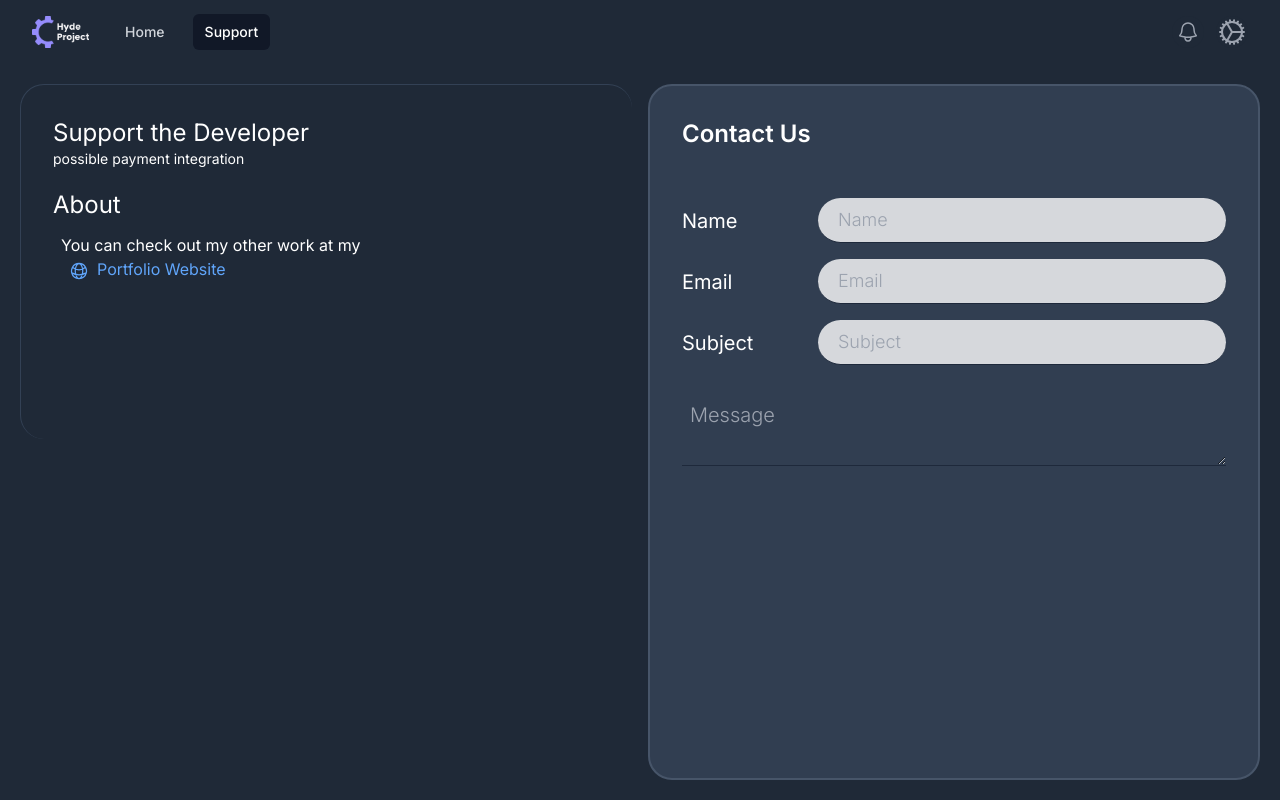
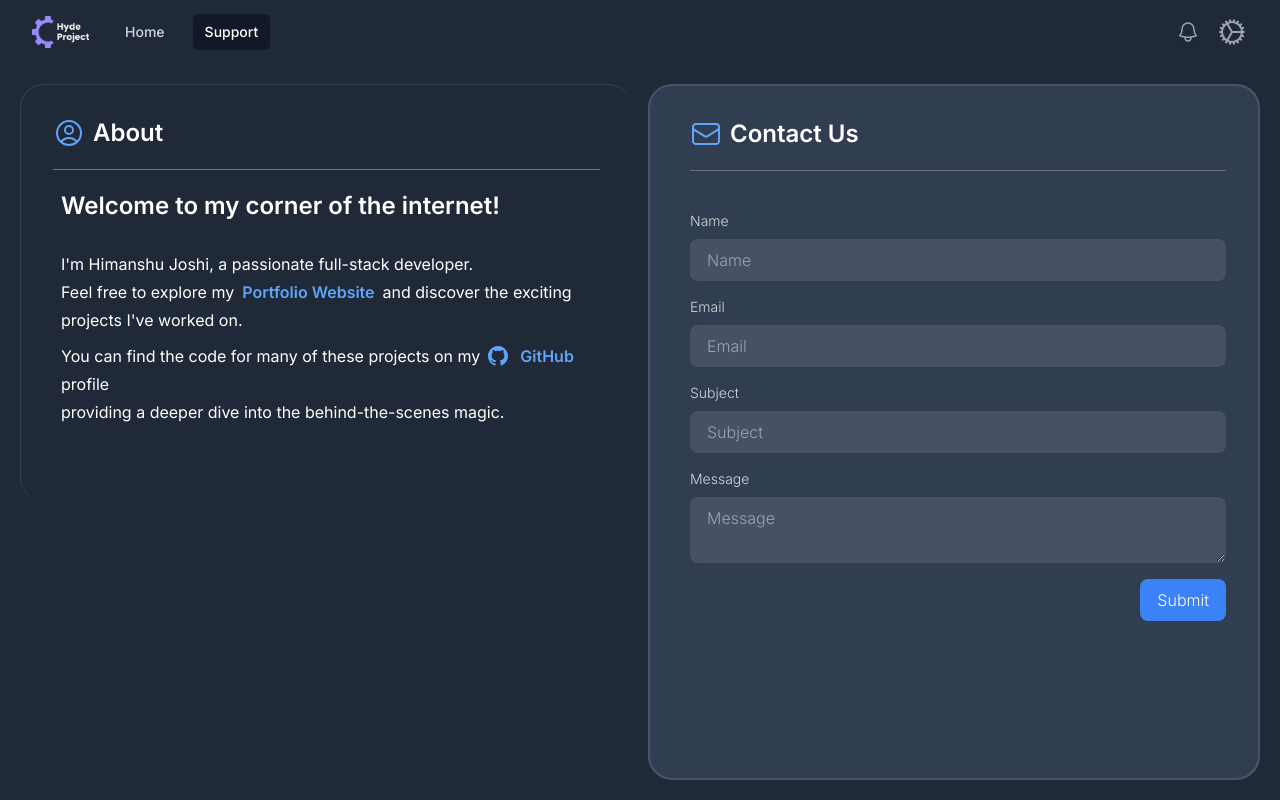
Before and after one commit to ItsHyde-dev/The-Hyde-Project, a Next.js app: page /support in a window 1280 px wide. Built offline with nearby package versions, Linux system fonts and the light colour scheme.

Commit message:
added support page

```diff
--- a/app/globals.css
+++ b/app/globals.css
@@ -74,3 +74,8 @@
 /* background-attachment: fixed; */
 /* background-repeat: no-repeat; */
 /* } */
+
+html {
+  background-color: #1f2937;
+  background-image: none;
+}
--- a/app/support/page.tsx
+++ b/app/support/page.tsx
@@ -1,8 +1,12 @@
 import NavBar from "@/components/navbar";
-import { GlobeAltIcon } from "@heroicons/react/24/outline";
+import { EnvelopeIcon, GlobeAltIcon, UserCircleIcon } from "@heroicons/react/24/outline";
+import { Metadata } from "next";
+
+export const metadata: Metadata = {
+  title: "Support - The Hyde Project",
+}
 
 export default function SupportPage() {
-
   return <div className="flex h-screen flex-col bg-gray-800">
     <NavBar currentFocus="Support" />
     <SupportPageBody />
@@ -28,55 +32,120 @@
 function ContactForm() {
   return (
     <div>
-      Contact Us
-      <form className="my-10">
-        <div style={{ display: "grid", gridTemplateColumns: "1fr 3fr", justifyContent: "center", alignItems: "center" }}>
-          <label htmlFor="name" className="text-white font-normal text-xl">Name</label>
+      <span className="ml-2 flex flex-row items-center border-b-[1px] border-gray-500 pb-5">
+        <EnvelopeIcon className="h-8 w-8 inline mr-2 text-blue-400" />
+        Contact Us
+      </span>
+      <form className="my-8 ml-2">
+        <div className="flex flex-col">
+          <label className="text-gray-300 font-light text-sm mt-2">Name</label>
           <TextInput id="name" type="text" placeholder="Name" />
-          <label htmlFor="email" className="text-white font-normal text-xl">Email</label>
+          <label className="text-gray-300 font-light text-sm mt-2">Email</label>
           <TextInput id="email" type="email" placeholder="Email" />
-          <label htmlFor="subject" className="text-white font-normal text-xl">Subject</label>
+          <label className="text-gray-300 font-light text-sm mt-2">Subject</label>
           <TextInput id="subject" type="text" placeholder="Subject" />
+          <label className="text-gray-300 font-light text-sm mt-2">Message</label>
+          <textarea
+            className="
+              text-gray-300 font-light text-base
+              w-full
+              bg-white bg-opacity-10
+              rounded-lg
+              outline-none
+              border-[1px] border-transparent
+              focus:border-gray-300
+              p-2 px-4 my-2
+            " placeholder="Message" />
         </div>
-        <textarea className="text-white font-light text-xl w-full bg-transparent outline-none border-b-[0.7px] border-slate-800 p-2 my-5" placeholder="Message" />
+        <div className="flex justify-end" >
+          <SubmitButton />
+        </div>
       </form>
     </div>
+  )
+}
+
+function SubmitButton() {
+  return (
+    <button
+      className="
+        text-white font-light text-base
+        bg-blue-500
+        rounded-lg
+        outline-none
+        border-[1px] border-transparent
+        focus:border-gray-300
+        p-2 px-4 my-2
+      "
+      type="submit"
+    >
+      Submit
+    </button>
   )
 }
 
 function AboutSection() {
   return (
     <>
-      <div className="font-normal">
-        Support the Developer
-
-        <div className="text-sm">
-          possible payment integration
+      <div className="font-semibold">
+        <div className="flex flex-row items-center mb-5 border-b-[1px] border-gray-500 pb-5">
+          <UserCircleIcon className="h-8 w-8 inline mr-2 text-blue-400" />
+          About
         </div>
-
-
-
-      </div>
-      <div className="my-5 font-normal">
-        About
-        <div className="text-base my-3 mx-2">
-          You can check out my other work at my
-          <br />
-          <div className="ml-2 text-blue-400 inline">
-            <GlobeAltIcon className="h-5 w-5 inline mr-2" />
-            <a href="https://himanshu-joshi.netlify.app">Portfolio Website</a>
+        <section className="mx-2">
+          <span className="text-2xl font-semibold">
+            Welcome to my corner of the internet!
+          </span>
+          <div className="text-base font-normal inline-block leading-7">
+            <br />
+            I'm Himanshu Joshi, a passionate full-stack developer.
+            <br />
+            <div className="inline-block">
+              Feel free to explore my
+              <a href="https://himanshu-joshi.netlify.app" className="text-blue-400 inline-block cursor-pointer mx-2 font-semibold">
+                Portfolio Website
+              </a>
+              and discover the exciting projects I've worked on.
+            </div>
+            <div className="inline-block align-bottom mt-2">
+              You can find the code for many of these projects on my
+              <a
+                href="https://github.com/ItsHyde-dev"
+                className="text-blue-400 inline-block cursor-pointer mx-2 gap-2 font-semibold">
+                <GithubIcon className="h-5 w-5 inline-block mr-2 align-text-bottom" /> GitHub
+              </a>
+              profile
+            </div>
+            <br />
+            providing a deeper dive into the behind-the-scenes magic.
           </div>
-        </div>
+        </section>
       </div >
     </>
   )
 }
 
+function GithubIcon({ className }: any) {
+  return (
+    <svg
+      xmlns="http://www.w3.org/2000/svg"
+      className={className}
+      fill="currentColor"
+      viewBox="0 0 24 24">
+      <path
+        d="M12 0c-6.626 0-12 5.373-12 12 0 5.302 3.438 9.8 8.207 11.387.599.111.793-.261.793-.577v-2.234c-3.338.726-4.033-1.416-4.033-1.416-.546-1.387-1.333-1.756-1.333-1.756-1.089-.745.083-.729.083-.729 1.205.084 1.839 1.237 1.839 1.237 1.07 1.834 2.807 1.304 3.492.997.107-.775.418-1.305.762-1.604-2.665-.305-5.467-1.334-5.467-5.931 0-1.311.469-2.381 1.236-3.221-.124-.303-.535-1.524.117-3.176 0 0 1.008-.322 3.301 1.23.957-.266 1.983-.399 3.003-.404 1.02.005 2.047.138 3.006.404 2.291-1.552 3.297-1.23 3.297-1.23.653 1.653.242 2.874.118 3.176.77.84 1.235 1.911 1.235 3.221 0 4.609-2.807 5.624-5.479 5.921.43.372.823 1.102.823 2.222v3.293c0 .319.192.694.801.576 4.765-1.589 8.199-6.086 8.199-11.386 0-6.627-5.373-12-12-12z" />
+    </svg>
+
+  )
+}
+
 function TextInput({ type, placeholder, id }: any) {
   return <input className="
-    text-black font-light text-lg
-    bg-white bg-opacity-80
-    rounded-3xl
-    outline-none border-b-[0.7px] border-slate-800
-    py-2 px-5 my-2" type={type} placeholder={placeholder} id={id} />
+    text-gray-300 font-light text-base
+    bg-white bg-opacity-10
+    rounded-lg
+    outline-none
+    border-[1px] border-transparent
+    focus:border-gray-300
+    py-2 px-4 my-2" type={type} placeholder={placeholder} id={id} />
 }
```
Also changed, not shown: 1 other file (tests, documents, lock files or other folders).
